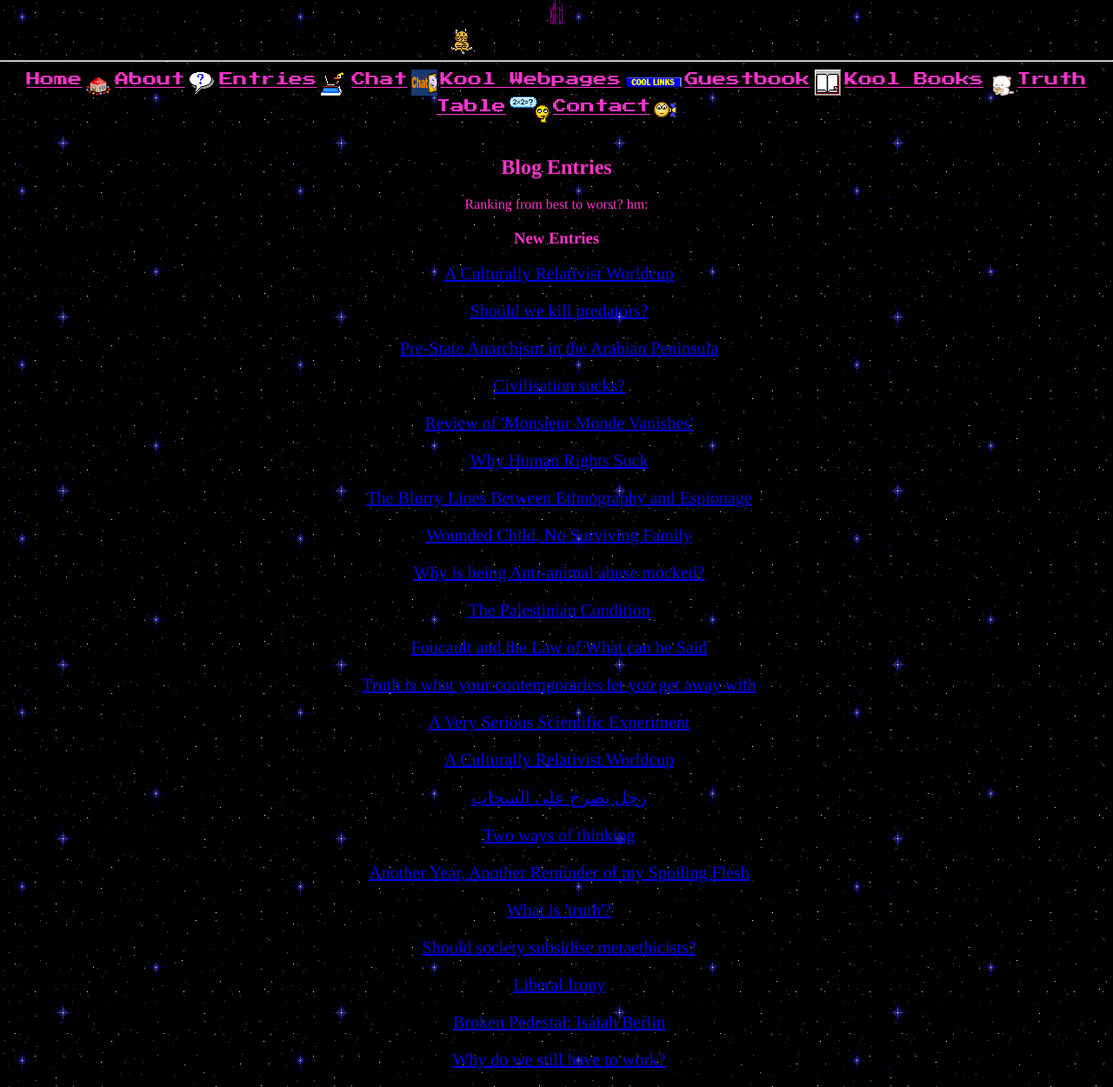
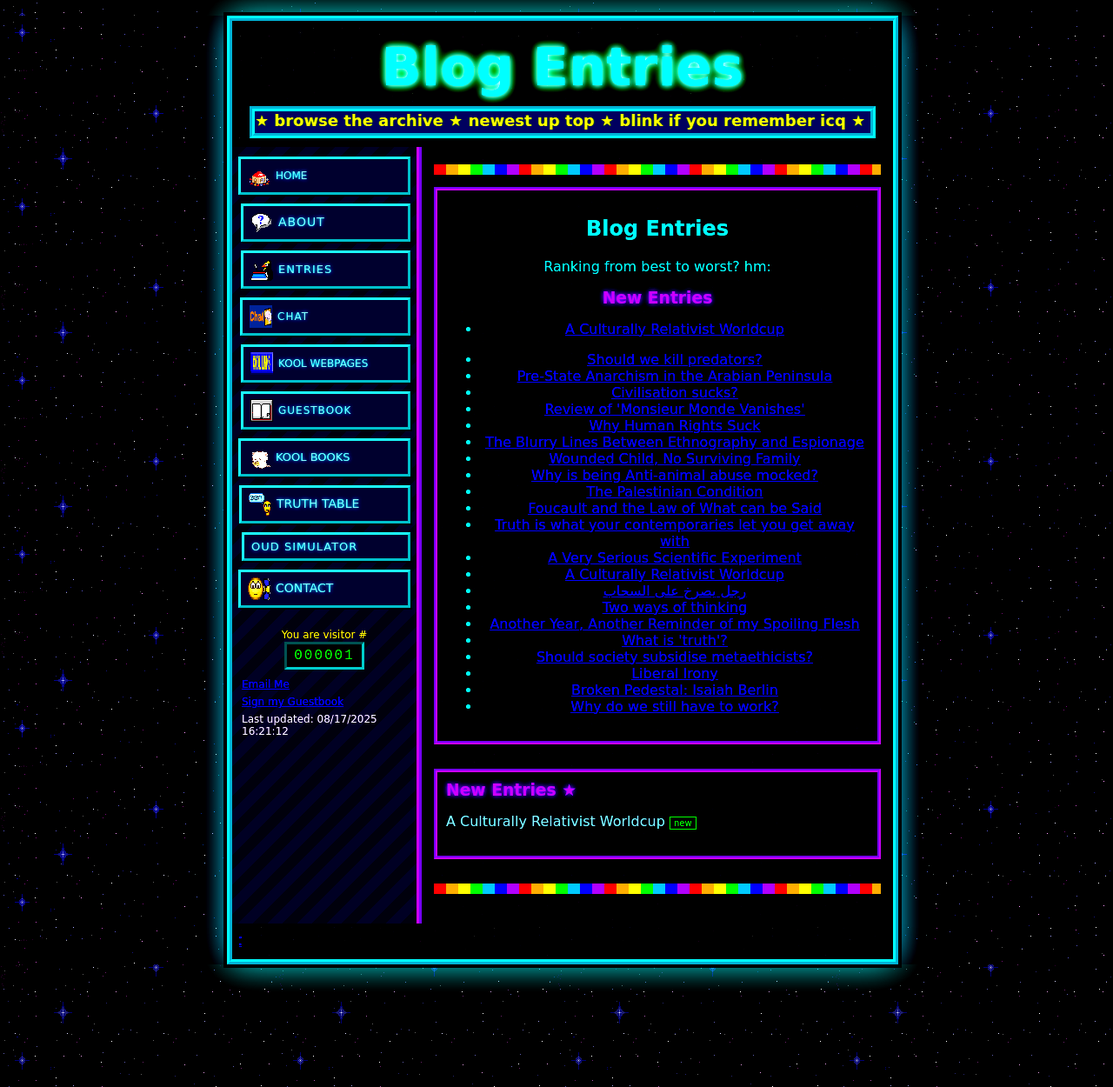
Before and after one commit to Catofminerva/Catofminerva.github.io, a Jekyll site: the page built from blog_posts.html, in a window 1280 px wide. Shown: the whole page at 87% size. Built offline with Jekyll 4.4.1, drawn with Linux system fonts in a browser that asks for light colours.

Commit message:
Update entries.html

```diff
--- a/_layouts/entries.html
+++ b/_layouts/entries.html
@@ -1,87 +1,240 @@
 <!DOCTYPE html>
 <html lang="en">
 <head>
-  <meta name="viewport" content="width=device-width, initial-scale=1">
   <meta charset="UTF-8">
   <title>{{ page.title }}</title>
+  <meta name="viewport" content="width=device-width, initial-scale=1">
 
-  <link href="https://fonts.googleapis.com/css2?family=Press+Start+2P&display=swap" rel="stylesheet">
   <style>
-    body {
-      background-color: black;
-      background-image: url('/stars.gif');
-      font-family: "Press Start 2", Times, serif;
-      color: #FF33CC;
-      position: relative;
-      margin: 0;
+    :root{
+      --neon-blue:   #00e5ff;
+      --neon-green:  #39ff14;
+      --neon-yellow: #ffff33;
+      --neon-purple: #8f00ff;
+
+      --ink:         #00ffea;
+      --panel-bg:    rgba(0,0,0,0.78);
+      --sidebar-a:   #0d0022;
+      --sidebar-b:   #12002e;
+      --marquee-bg:  #001a4d;
     }
 
-    @keyframes flip {
-      0% { transform: rotateY(0deg); }
-      50% { transform: rotateY(180deg); }
-      100% { transform: rotateY(0deg); }
+    html, body {
+      margin: 0;
+      padding: 0;
+      background-image: url('/stars.gif');
+      background-repeat: repeat;
+      color: var(--ink);
+      font-family: "Comic Sans MS", "Courier New", "MS Sans Serif", monospace;
+      image-rendering: pixelated;
+      cursor: crosshair;
+      filter: contrast(115%) saturate(125%);
     }
 
-    .title {
-      font-family: 'Press Start 2P', cursive;
-      font-size: 2rem;
-      color: purple;
-      animation: flip 4s infinite;
+    .page {
+      width: 760px;
+      margin: 18px auto 32px;
+      position: relative;
+      left: 7px; /* tiny off-center nudge */
+      border: 6px ridge var(--neon-blue);
+      outline: 4px solid #00131a;
+      background: var(--panel-bg);
+      box-shadow: 0 0 40px var(--neon-blue), inset 0 0 6px #000;
     }
 
-    .kitty-gif { margin-top: 0; }
-
-    hr { margin-top: -15px; }
-
-    ul {
-      list-style-type: none;
-      padding-left: 0;
-      margin-left: 0;
+    #glitter-title {
+      font-size: 60px;
+      text-align: center;
+      color: var(--neon-blue);
+      text-shadow: 0 0 6px #fff, 0 0 10px var(--neon-blue), 0 0 14px var(--neon-green);
+      margin: 0;
+      padding: 18px 10px 0;
+      letter-spacing: 0.5px;
     }
 
-    li {
-      padding-left: 0.3em;
-      margin-bottom: 20px;
-      font-size: 1.25em;
+    .marquee-wrap {
+      margin: 10px 20px;
+      border: 6px groove var(--neon-blue);
+      background: var(--marquee-bg);
+    }
+    marquee { color: var(--neon-yellow); font-weight: bold; font-size: 18px; }
+
+    .layout { width: 100%; border-collapse: collapse; }
+    .sidebar {
+      width: 210px;
+      background: repeating-linear-gradient(135deg, var(--sidebar-a) 0 12px, var(--sidebar-b) 12px 24px);
+      border-right: 6px ridge var(--neon-purple);
+      vertical-align: top;
+    }
+    .content {
+      padding: 10px 14px 20px;
+      vertical-align: top;
+      background: rgba(15,0,20,0.45);
+      border-left: 4px solid #21003a;
     }
 
-    .nav { font-family: 'Press Start 2P', cursive; color: #FF33CC; }
+    .nav a {
+      display: block;
+      margin: 10px 6px;
+      padding: 6px 8px;
+      border: 3px outset #6af7ff;
+      background: #0e0e33;
+      color: #a7ffff;
+      text-decoration: none;
+      text-align: left;
+      text-transform: uppercase;
+      text-shadow: 0 0 4px var(--neon-blue);
+      box-shadow: 2px 2px 0 #000;
+    }
+    .nav a:hover {
+      border-style: inset;
+      color: var(--neon-green);
+      background: #140043;
+      transform: translate(1px,1px);
+    }
+    .nav-icon {
+      vertical-align: middle;
+      width: 26px;
+      height: 26px;
+      margin-right: 6px;
+      image-rendering: pixelated;
+    }
+
+    .post {
+      margin: 14px 0 28px;
+      padding: 10px 10px 14px;
+      border: 4px groove var(--neon-purple);
+      background: rgba(20,0,30,0.62);
+    }
+    .post h3 {
+      margin: 0 0 6px 0;
+      color: var(--neon-purple);
+      text-shadow: 0 0 6px var(--neon-purple);
+    }
+    .post .meta { font-size: 12px; color: var(--neon-yellow); }
+
+    hr.retro {
+      height: 12px; border: 0; margin: 10px 0 14px;
+      background-image: repeating-linear-gradient(
+        90deg,
+        #ff0000 0 14px,
+        #ffa500 14px 28px,
+        #ffff00 28px 42px,
+        #00cc00 42px 56px,
+        #00aaff 56px 70px,
+        #0000ff 70px 84px,
+        #8000ff 84px 98px
+      );
+    }
+
+    .blink { animation: blink 0.9s steps(1,end) infinite; }
+    @keyframes blink { 50% { opacity: 0; } }
+
+    /* entries list styling */
+    .entries { list-style: none; padding-left: 0; }
+    .entries li { margin: 10px 0; font-size: 1rem; }
+    .entries li a { text-decoration: none; color: #a7ffff; }
+    .entries li a:hover { color: var(--neon-green); }
+    .badge { font-size: 10px; padding: 1px 4px; border: 1px solid var(--neon-green); color: var(--neon-green); }
+
+    .footer { padding: 8px; text-align: center; color: #fff; }
   </style>
 </head>
 <body>
-  <center>
-    <div class="title">Ali's Blog</div>
-    <img src="/kitty.gif" alt="kitty Gif" class="kitty-gif">
-  </center>
+  <div class="page">
+    <h1 id="glitter-title">{{ page.title }}</h1>
 
-  <hr>
+    <div class="marquee-wrap">
+      <marquee behavior="alternate" scrollamount="6">
+        ★ browse the archive ★ newest up top ★ blink if you remember icq ★
+      </marquee>
+    </div>
 
-  <center>
-    <a href="/index.html" class="retro-btn nav">Home</a>
-    <img src="/cutehome.gif" alt="home GIF" style="vertical-align: middle; width: 30px; height: 30px;">
-    <a href="/about.html" class="retro-btn nav">About</a>
-    <img src="/about.gif" alt="about GIF" style="vertical-align: middle;">
-    <a href="/blog_posts.html" class="retro-btn nav">Entries</a>
-    <img src="/post.gif" alt="post GIF" style="vertical-align: middle;">
-    <a href="/chat.html" class="retro-btn nav">Chat</a>
-    <img src="/chattt.gif" alt="chat GIF" style="vertical-align: middle; width: 30px; height: 30px;">
-    <a href="/coolsite.html" class="retro-btn nav">Kool Webpages</a>
-    <img src="/coollinks.gif" alt="cool GIF" style="vertical-align: middle;">
-    <a href="/guestbook.html" class="retro-btn nav">Guestbook</a>
-    <img src="/book-0037.gif" alt="Guestbook GIF" style="vertical-align: middle;">
-    <a href="/books.html" class="retro-btn nav">Kool Books</a>
-    <img src="/catread.gif" alt="reading GIF" style="vertical-align: middle; width: 30px; height: 30px;">
-    <a href="/truthtable.html" class="retro-btn nav">Truth Table</a>
-    <img src="/math.gif" alt="math GIF" style="vertical-align: middle;">
-    <a href="/contact.html" class="retro-btn nav">Contact</a>
-    <img src="/phone.gif" alt="Phone GIF" style="vertical-align: middle;">
-  </center>
+    <table class="layout">
+      <tr>
+        <!-- Sidebar -->
+        <td class="sidebar">
+          <div class="nav">
+            <a href="/index.html"><img src="/cutehome.gif" alt="Home" class="nav-icon">Home</a>
+            <a href="/about.html"><img src="/about.gif" alt="About" class="nav-icon">About</a>
+            <a href="/blog_posts.html"><img src="/post.gif" alt="Entries" class="nav-icon">Entries</a>
+            <a href="/chat.html"><img src="/chattt.gif" alt="Chat" class="nav-icon">Chat</a>
+            <a href="/coolsite.html"><img src="/coollinks.gif" alt="Kool Webpages" class="nav-icon">Kool Webpages</a>
+            <a href="/guestbook.html"><img src="/book-0037.gif" alt="Guestbook" class="nav-icon">Guestbook</a>
+            <a href="/books.html"><img src="/catread.gif" alt="Kool Books" class="nav-icon">Kool Books</a>
+            <a href="/Truth2.html"><img src="/math.gif" alt="Truth Table" class="nav-icon">Truth Table</a>
+            <a href="/oudsimulator.html">Oud Simulator</a>
+            <a href="/contact.html"><img src="/phone.gif" alt="Contact" class="nav-icon">Contact</a>
+          </div>
 
-  <br>
+          <div style="text-align:center; padding:10px">
+            <span style="font-size:12px; color:var(--neon-yellow)">You are visitor #</span>
+            <span id="hitCount" style="display:inline-block; padding:4px 8px; border:3px inset #0aa; background:#000; color:#00ff00; font-family:'Courier New', monospace; letter-spacing:2px;">000001</span>
+          </div>
 
-  <!-- Page content injected here -->
-  <div style="max-width: 900px; margin: 0 auto; padding: 0 16px;">
-    {{ content }}
+          <div style="padding: 0 10px 12px; color:#fff; font-size:12px">
+            <div><a href="#" onclick="alert('Email me!'); return false;">Email Me</a></div>
+            <div style="margin-top:6px"><a href="#" onclick="alert('Guestbook coming soon!'); return false;">Sign my Guestbook</a></div>
+            <div style="margin-top:6px">Last updated: <span id="lastUpdated">sometime in 1999</span></div>
+          </div>
+        </td>
+
+        <!-- Content -->
+        <td class="content">
+          <hr class="retro">
+
+          <!-- Anything you put in the page itself appears here -->
+          <div class="post">
+            {{ content }}
+          </div>
+
+          <!-- Auto list of newest posts from _posts (if you use Jekyll posts) -->
+          <div class="post">
+            <h3>New Entries <span class="blink">★</span></h3>
+            <ul class="entries">
+              {% for post in site.posts limit: 12 %}
+                <li>
+                  <a href="{{ post.url | relative_url }}">{{ post.title }}</a>
+                  {% if forloop.index <= 3 %} <span class="badge">new</span>{% endif %}
+                </li>
+              {% endfor %}
+            </ul>
+          </div>
+
+          <hr class="retro">
+        </td>
+      </tr>
+    </table>
+
+    <div class="footer">
+      <marquee scrollamount="3" direction="right">© 1999–2000 Ali's Blog — Part of the Galactic Webring · <a href="#" onclick="alert('Prev page broken'); return false;">Prev</a> | <a href="#" onclick="alert('Next page loading...'); return false;">Next</a></marquee>
+    </div>
   </div>
+
+  <script>
+    (function() {
+      try {
+        var key = 'geocities_hit_counter';
+        var n = parseInt(localStorage.getItem(key) || '0', 10) + 1;
+        localStorage.setItem(key, n);
+        var s = String(n).padStart(6, '0');
+        document.getElementById('hitCount').textContent = s;
+      } catch (e) {}
+    })();
+
+    document.getElementById('lastUpdated').textContent = document.lastModified || '1999-08-01';
+
+    /* tiny nav misalignment so it doesn't feel grid-perfect */
+    (function () {
+      var links = document.querySelectorAll('.nav a');
+      links.forEach(function(a){
+        var ml = 6 + Math.floor(Math.random()*7); // 6–12px
+        var fs = 12 + Math.floor(Math.random()*3); // 12–14px
+        a.style.marginLeft = ml + 'px';
+        a.style.fontSize   = fs + 'px';
+        if (Math.random() < 0.4) a.style.letterSpacing = '1px';
+      });
+    })();
+  </script>
 </body>
 </html>
```
